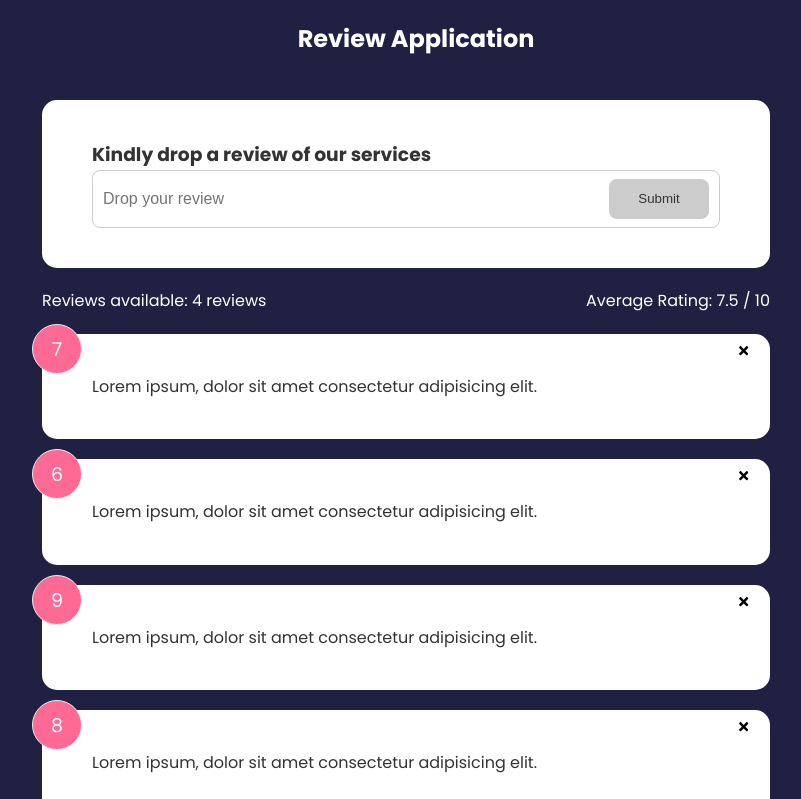
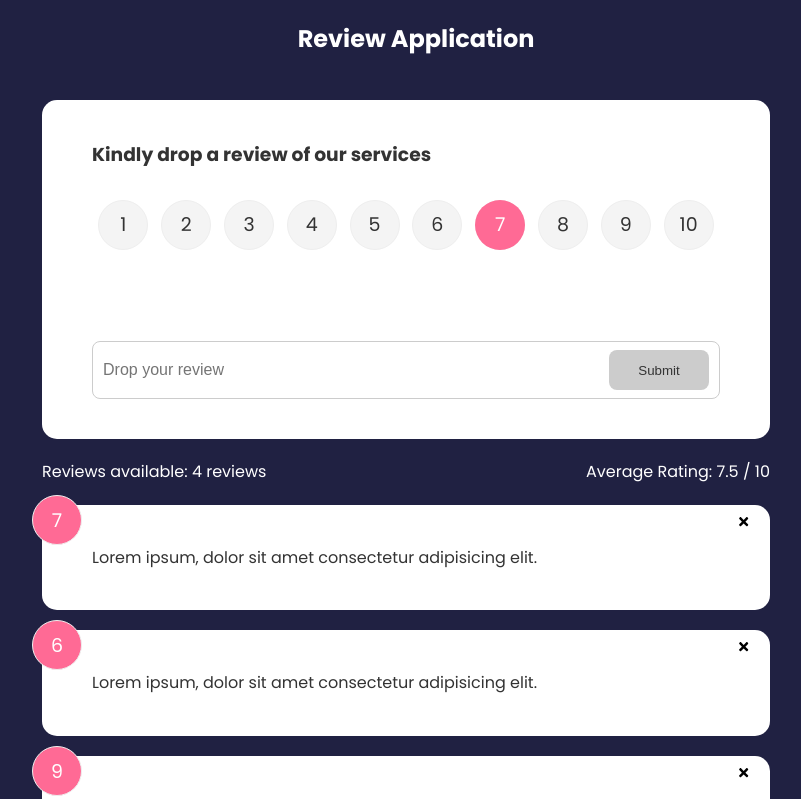
Before and after one commit to TaiwoSaidat/Review-Application, a React (Vite) app: page /review in a window 1280 px wide. Shown: the top 799 px of the page, without its empty margins (234-1035 px from the left). Built offline with nearby package versions, Linux system fonts and the light colour scheme.

Commit message:
feat: added functionality to the submit button

```diff
--- a/package.json
+++ b/package.json
@@ -12,7 +12,8 @@
   "dependencies": {
     "react": "^18.2.0",
     "react-dom": "^18.2.0",
-    "react-icons": "^5.0.1"
+    "react-icons": "^5.0.1",
+    "uuid": "^9.0.1"
   },
   "devDependencies": {
     "@types/react": "^18.2.56",
--- a/src/App.jsx
+++ b/src/App.jsx
@@ -7,6 +7,7 @@
 import ReviewList from './components/ReviewList'
 import ReviewStats from './components/ReviewStats'
 import ReviewForm from './components/ReviewForm'
+import { v4 as uuid } from 'uuid'
 // import { FaBeer } from "react-icons/fa";
 
 
@@ -19,11 +20,17 @@
     }
   }
 
+  //function to add review
+  const AddReview = (newReview) => {
+    newReview.id=uuid()
+    setReview([newReview, ...review])
+  }
+
   return (
     <>
       <Header text="Review Application" />
 
-      <ReviewForm/>
+      <ReviewForm handleAdd={AddReview} />
 
       <div className="container">
         <ReviewStats reviews={review} />
--- /dev/null
+++ b/src/components/Rating.jsx
@@ -0,0 +1,59 @@
+import { useState } from 'react'
+
+function Rating({ratingState}) {
+const [selected, setSelected] = useState(7)
+
+const handleSelect = (e) => {
+    setSelected(+e.currentTarget.value)
+    ratingState(+e.currentTarget.value)
+}
+
+  return (
+    <>
+      <ul className="rating">
+        <li>
+            <input type="radio" id='num1' name="rating" value="1" onChange={handleSelect} checked={selected === 1} />
+            <label htmlFor="num1">1</label>
+        </li>
+        <li>
+            <input type="radio" id='num2' name="rating" value="2" onChange={handleSelect} checked={selected === 2} />
+            <label htmlFor="num2">2</label>
+        </li>
+        <li>
+            <input type="radio" id='num3' name="rating" value="3" onChange={handleSelect} checked={selected === 3} />
+            <label htmlFor="num3">3</label>
+        </li>
+        <li>
+            <input type="radio" id='num4' name="rating" value="4" onChange={handleSelect} checked={selected === 4} />
+            <label htmlFor="num4">4</label>
+        </li>
+        <li>
+            <input type="radio" id='num5' name="rating" value="5" onChange={handleSelect} checked={selected === 5} />
+            <label htmlFor="num5">5</label>
+        </li>
+        <li>
+            <input type="radio" id='num6' name="rating" value="6" onChange={handleSelect} checked={selected === 6} />
+            <label htmlFor="num6">6</label>
+        </li>
+        <li>
+            <input type="radio" id='num7' name="rating" value="7" onChange={handleSelect} checked={selected === 7} />
+            <label htmlFor="num7">7</label>
+        </li>
+        <li>
+            <input type="radio" id='num8' name="rating" value="8" onChange={handleSelect} checked={selected === 8} />
+            <label htmlFor="num1">8</label>
+        </li>
+        <li>
+            <input type="radio" id='num9' name="rating" value="9" onChange={handleSelect} checked={selected === 9} />
+            <label htmlFor="num9">9</label>
+        </li>
+        <li>
+            <input type="radio" id='num10' name="rating" value="10" onChange={handleSelect} checked={selected === 10} />
+            <label htmlFor="num10">10</label>
+        </li>
+      </ul>
+    </>
+  )
+}
+
+export default Rating
--- a/src/components/ReviewForm.jsx
+++ b/src/components/ReviewForm.jsx
@@ -1,5 +1,6 @@
 import { useState } from "react"
 import Button from "./layout/Button"
+import Rating from "./Rating"
 
 const spanStyle = {
     display: 'block',
@@ -7,13 +8,15 @@
     marginTop: '10px'
 }
 
-function ReviewForm() {
+function ReviewForm({handleAdd}) {
 //state for input text
     const [text, setText] = useState('')
 //state for button disabled
     const [btnDisabled, setBtnDisabled] = useState('true')
 //state for validation (characters)
     const [msg, setMsg] = useState('')
+//state to handle ratings from users
+    const [rating, setRating] = useState(7)
 
 //function to update the text state in the input field
     const textHandler = (e) => {
@@ -30,15 +33,30 @@
 
         setText(e.target.value)
     }
+
+    // function to submit a review
+    const formSubmit = (e) => {
+      e.preventDefault()
+      if(text.trim().length >20){
+        const newReview = {
+          text,
+          rating
+        }
+        handleAdd(newReview)
+        setText('')
+      }
+    }
+
   return (
     <>
       <div className="container">
       <div className="card">
-            <form >
+            <form onSubmit={formSubmit} >
                 <h3>Kindly drop a review of our services</h3>
+                <Rating ratingState={(rating) => setRating(rating)} />
+<br /> <br />
                 <div className="input-group">
                     <input type="text" value={text} placeholder='Drop your review' onChange={textHandler} />
-                    {/* <button type="submit">Submit</button> */}
                     <Button type='submit' variant='secondary' isDisabled={btnDisabled} >
                         Submit
                     </Button>
```
Also changed, not shown: 1 other file (tests, documents, lock files or other folders).
